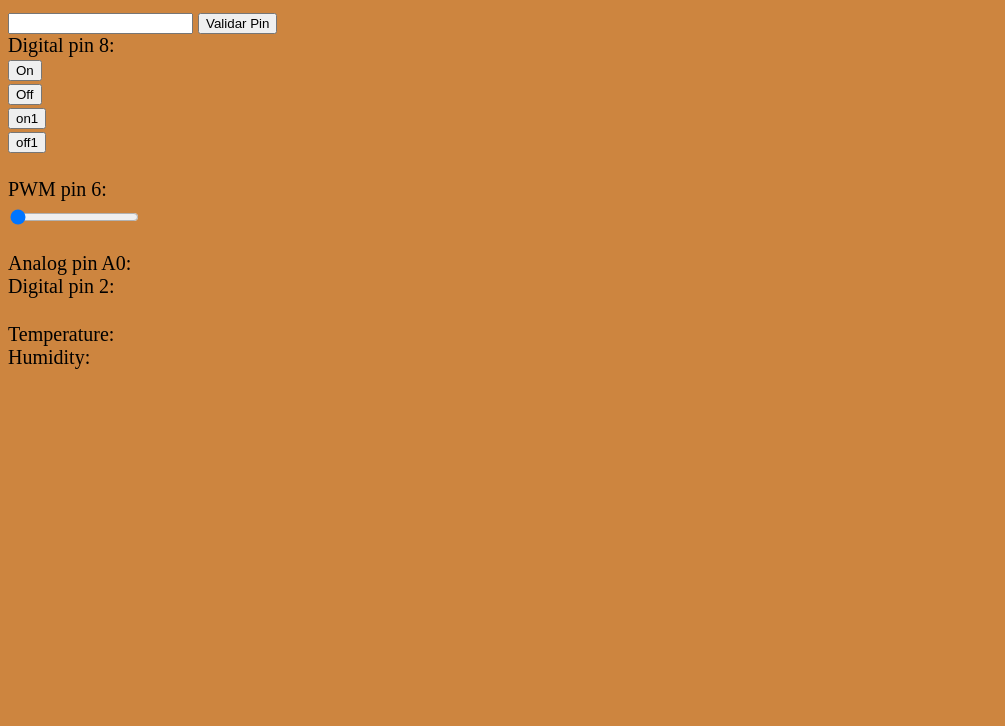
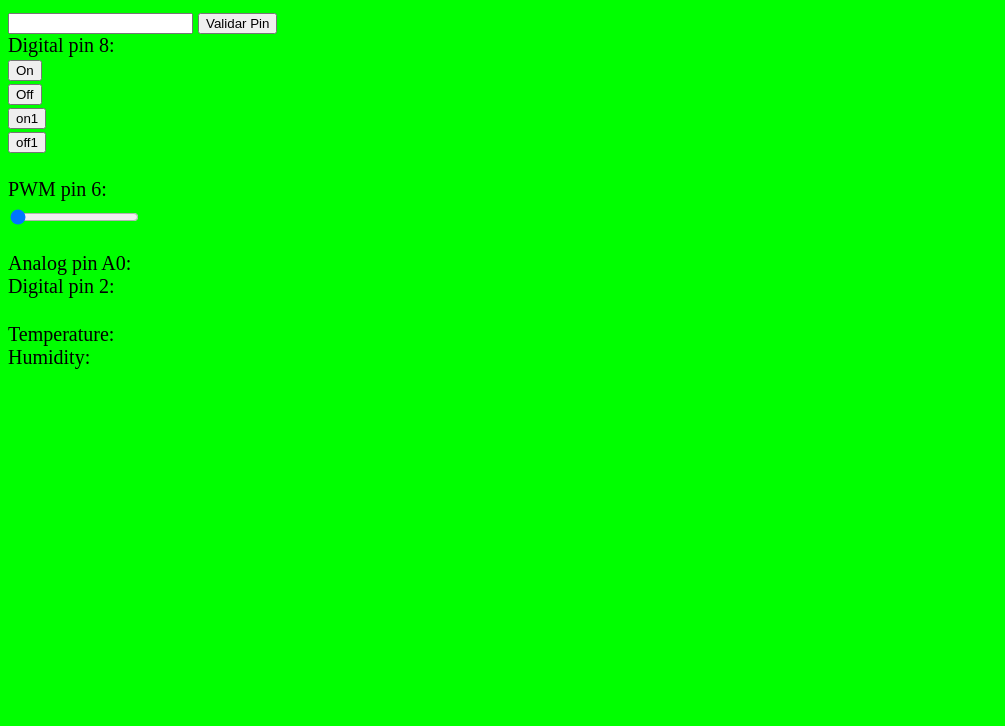
Before and after one commit to Alfredynho/SistemAgro, a plain HTML site: page index.html in a window 1280 px wide. Shown: the part 74-800 px from the top of the page, without its empty margins (0-1005 px from the left). Drawn offline with Linux system fonts and the light colour scheme.

Commit message:
editando Css

```diff
--- a/style.css
+++ b/style.css
@@ -1,6 +1,6 @@
 body {
   font-size: 20px;
-  background: peru;
+  background: #00FF00;
 }
 
 .row {
```
